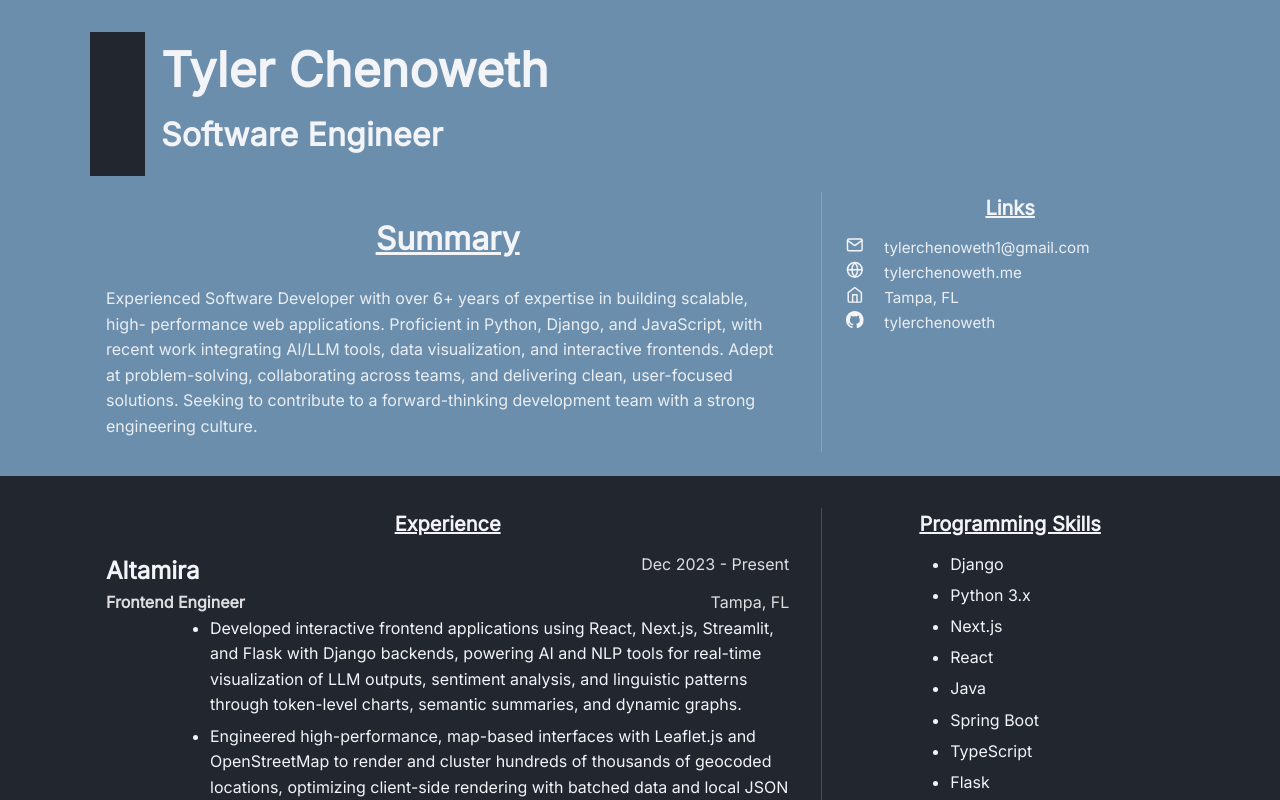
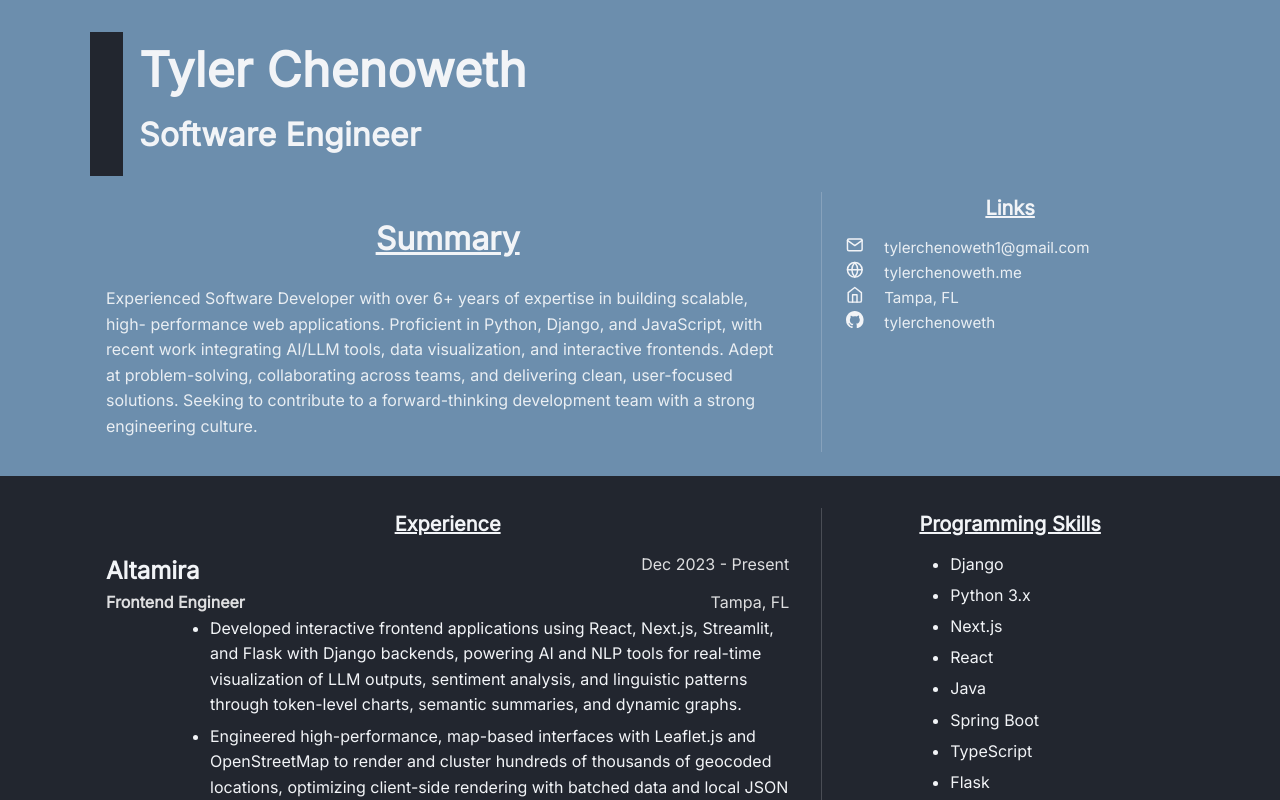
Before and after one commit to tylerchenoweth/Resume, a React (Create React App) app in the folder resume/: page / in a window 1280 px wide. Shown: the top 800 px of the page. Built offline with nearby package versions, Linux system fonts and the light colour scheme.

Commit message:
narrowed the bar next to name

```diff
--- a/resume/src/App.css
+++ b/resume/src/App.css
@@ -61,7 +61,7 @@ a:hover { text-decoration: underline; }
 .block {
   background-color: var(--bg-main);
   min-height: 100%;
-  width: 5%;
+  width: 3%;
 }
 
 
```
